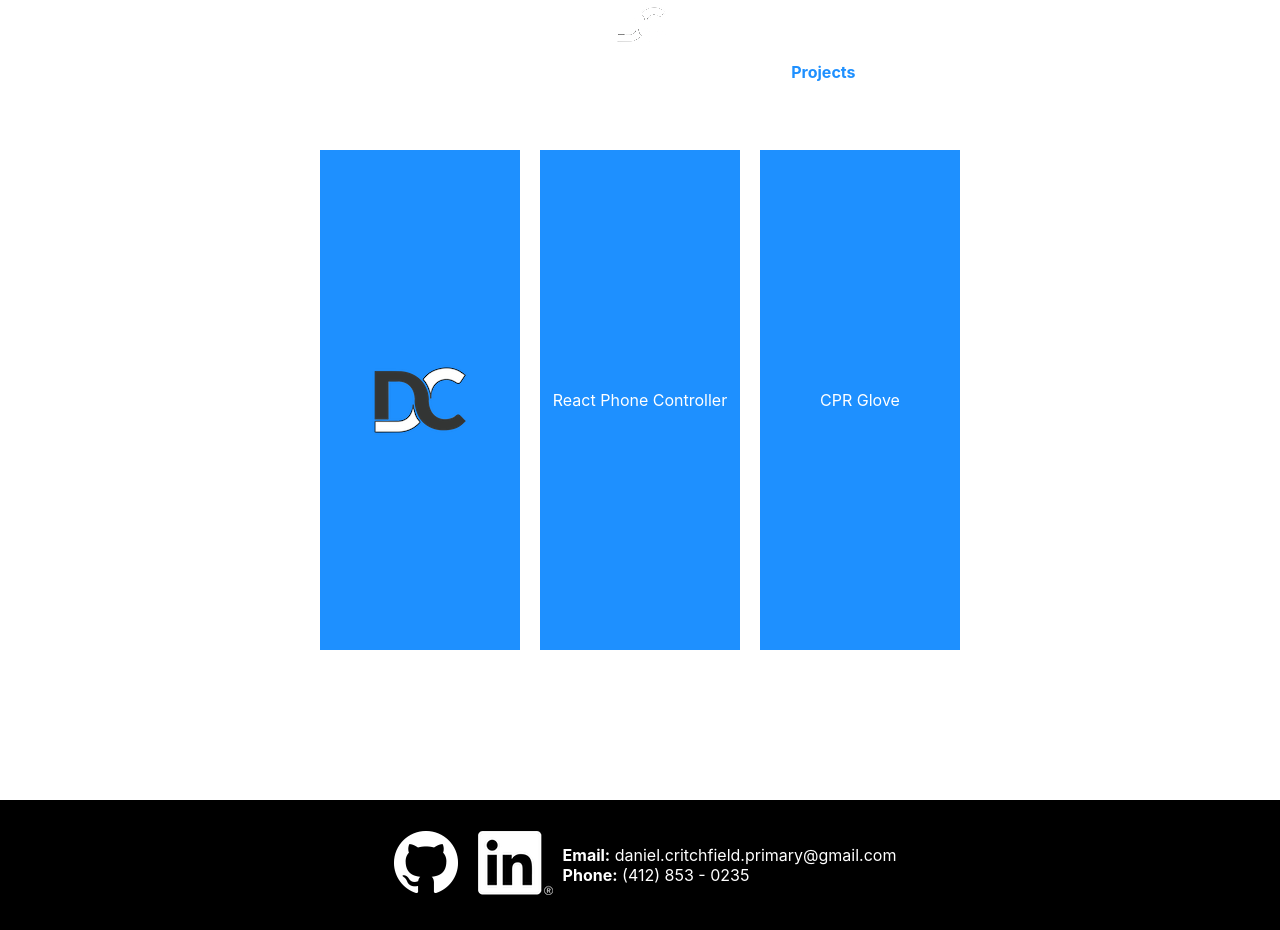
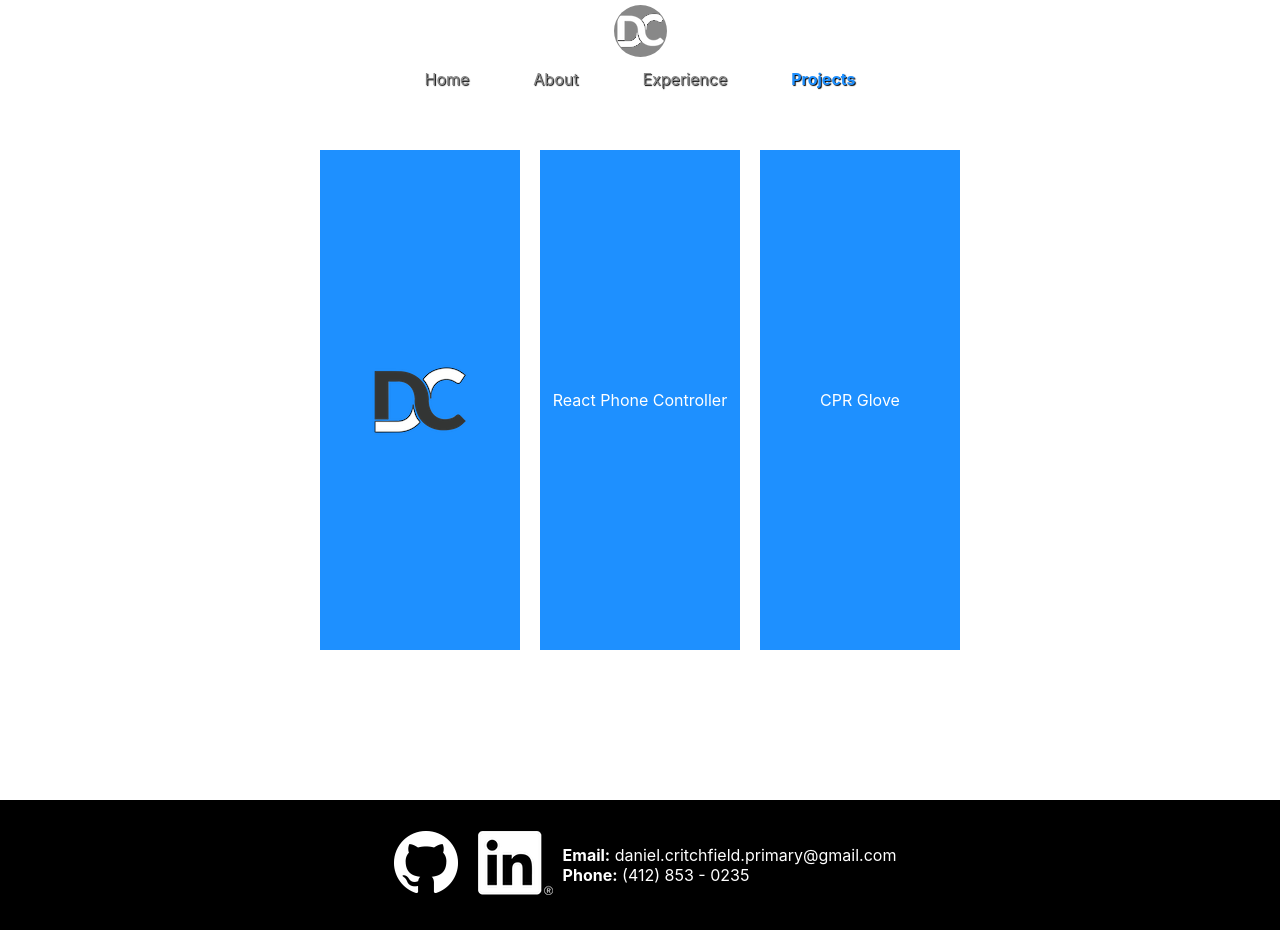
Before and after one commit to danielcritchfield95/personalwebsite, a React (Create React App) app: page /projects in a window 1280 px wide. Built offline with nearby package versions, Linux system fonts and the light colour scheme.

Commit message:
animations back in home page. navbar style changes

```diff
--- a/src/home/home.css
+++ b/src/home/home.css
@@ -1,3 +1,36 @@
+@keyframes slideInFromTop {
+    0% {
+        transform: translateY(-200%);
+        opacity: 0;
+    }
+    100% {
+        transform: translateY(0);
+        opacity: 100%;
+     }
+}
+
+@keyframes slideInFromLeft {
+    0% {
+        transform: translateX(-100%);
+        opacity: 0;
+    }
+    100% {
+        transform: translateX(0);
+        opacity: 100%;
+     }
+}
+
+@keyframes slideInFromRight {
+    0% {
+        transform: translateX(100%);
+        opacity: 0;
+    }
+    100% {
+        transform: translateX(0);
+        opacity: 100%;
+     }
+}
+
 #Home {
     display: flex;
     justify-content: center;
@@ -37,6 +70,11 @@
     background-color: transparent;
     display: flex;
     justify-content: center;
+    animation-duration: 1s;
+    animation-timing-function: ease-out;
+    animation-delay: 0s;
+    animation-iteration-count: 1;
+    animation-name: slideInFromTop;
 }
 
 #HomeName {
@@ -45,6 +83,24 @@
     font-size: 3.5rem;
     font-family: "Courier New", Courier, monospace;
     text-shadow: 1px 1px 2px #888888;
+}
+
+#FName {
+    display: inline-block; /* Needed for animation to work */
+    animation-duration: 1s;
+    animation-timing-function: ease-out;
+    animation-delay: 0s;
+    animation-iteration-count: 1;
+    animation-name: slideInFromLeft;
+}
+
+#LName {
+    display: inline-block; /* Needed for animation to work */
+    animation-duration: 1s;
+    animation-timing-function: ease-out;
+    animation-delay: 0s;
+    animation-iteration-count: 1;
+    animation-name: slideInFromRight;
 }
 
 .ChangingContent {
--- a/src/home/mobileHome.css
+++ b/src/home/mobileHome.css
@@ -1,36 +1,3 @@
-@keyframes slideInFromTop {
-    0% {
-        transform: translateY(-200%);
-        opacity: 0;
-    }
-    100% {
-        transform: translateY(0);
-        opacity: 100%;
-     }
-}
-
-@keyframes slideInFromLeft {
-    0% {
-        transform: translateX(-100%);
-        opacity: 0;
-    }
-    100% {
-        transform: translateX(0);
-        opacity: 100%;
-     }
-}
-
-@keyframes slideInFromRight {
-    0% {
-        transform: translateX(100%);
-        opacity: 0;
-    }
-    100% {
-        transform: translateX(0);
-        opacity: 100%;
-     }
-}
-
 @media (max-width: 768px) {
 
     #HomeName {
@@ -38,32 +5,6 @@
         font-size: 3.5rem;
         font-family: "Courier New", Courier, monospace;
         text-align: center;
-    }
-
-    #HomeLogo {
-        animation-duration: 1s;
-        animation-timing-function: ease-out;
-        animation-delay: 0s;
-        animation-iteration-count: 1;
-        animation-name: slideInFromTop;
-    }
-
-    #FName {
-        display: inline-block; /* Needed for animation to work */
-        animation-duration: 1s;
-        animation-timing-function: ease-out;
-        animation-delay: 0s;
-        animation-iteration-count: 1;
-        animation-name: slideInFromLeft;
-    }
-
-    #LName {
-        display: inline-block; /* Needed for animation to work */
-        animation-duration: 1s;
-        animation-timing-function: ease-out;
-        animation-delay: 0s;
-        animation-iteration-count: 1;
-        animation-name: slideInFromRight;
     }
 
     #Intro {
--- a/src/navbar/navbar.css
+++ b/src/navbar/navbar.css
@@ -8,10 +8,11 @@
 
 #navbar {
     position: fixed;
+    padding-top: 5px;
     top: 0;
     z-index: 2;
     width: 100%;
-    background-color: rgba(0, 0, 0, 1);
+    /* background-color: rgba(0, 0, 0, 1); */
 }
 
 #navItems {
@@ -24,7 +25,8 @@
 #navItems li a {
     margin: 2rem;
     text-decoration: none;
-    color: white;
+    color: #888888;
+    text-shadow: 1px 1px 1px black;
 }
 
 #navItems li a:hover {
@@ -32,8 +34,11 @@
 }
 
 .Logo {
+    padding: 1px;
     display: block;
     margin: auto;
+    background-color: #888888;
+    border-radius: 100%;
 }
 
 .Logo:hover {
--- a/src/navbar/navbar.js
+++ b/src/navbar/navbar.js
@@ -23,8 +23,7 @@ class Navbar extends Component {
         this.navRef = React.createRef();
 
         this.state = {
-            dropDownActive: false,
-            atTop: true
+            dropDownActive: false
         };
     }
 
@@ -54,22 +53,6 @@ class Navbar extends Component {
 
     componentDidMount() {
         window.addEventListener("resize", this.updateNavItems);
-        window.addEventListener("scroll", this.onScroll);
-
-        if (this.state.atTop) {
-            this.navRef.current.style.backgroundColor='transparent';
-        } else {
-            this.navRef.current.style.backgroundColor='black';
-        }
-    }
-
-    onScroll = () => {
-        //console.log(window.scrollY);
-        if (window.scrollY < 10) {
-            this.setState({atTop: true});
-        } else {
-            this.setState({atTop: false});
-        }
     }
 
     notFound() {
```
